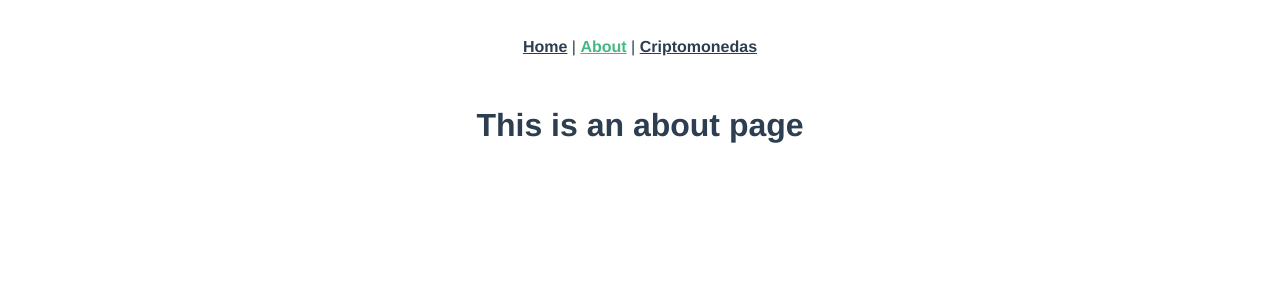
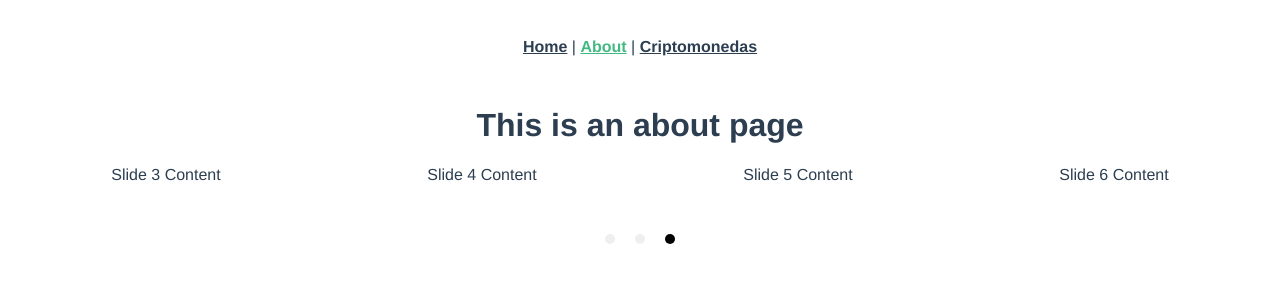
Before and after one commit to NachoRV/vue-vuex-js, a Vue app: page /about in a window 1280 px wide. Shown: the top 300 px of the page. Built offline with nearby package versions, Linux system fonts and the light colour scheme.

Commit message:
Carrousel ok

```diff
--- a/package.json
+++ b/package.json
@@ -9,7 +9,10 @@
   },
   "dependencies": {
     "axios": "^0.18.0",
+    "node-sass": "^4.10.0",
+    "popmotion": "^8.5.3",
     "vue": "^2.5.17",
+    "vue-carousel": "^0.16.0-rc2",
     "vue-router": "^3.0.1",
     "vuex": "^3.0.1"
   },
@@ -23,6 +26,7 @@
     "eslint-plugin-vue": "^5.0.0-0",
     "less": "^3.0.4",
     "less-loader": "^4.1.0",
+    "sass-loader": "^7.1.0",
     "vue-template-compiler": "^2.5.17"
   }
 }
--- /dev/null
+++ b/src/components/carousel.vue
@@ -0,0 +1,126 @@
+<template>
+<carousel :perPageCustom="[[768, 3], [1024, 4]]"
+          :navigationEnabled="true"
+          :autoplay="true">
+  <slide>
+    Slide 1 Content
+  </slide>
+  <slide>
+    Slide 2 Content
+  </slide>
+    <slide>
+    Slide 3 Content
+  </slide>
+  <slide>
+    Slide 4 Content
+  </slide>
+    <slide>
+    Slide 5 Content
+  </slide>
+  <slide>
+    Slide 6 Content
+  </slide>
+   <slide>
+    Slide 1 Content
+  </slide>
+  <slide>
+    Slide 2 Content
+  </slide>
+    <slide>
+    Slide 3 Content
+  </slide>
+  <slide>
+    Slide 4 Content
+  </slide>
+    <slide>
+    Slide 5 Content
+  </slide>
+  <slide>
+    Slide 6 Content
+  </slide>
+</carousel>
+</template>
+<script>
+/**
+ * Pagina con el carrousel
+ * https://ssense.github.io/vue-carousel/api/
+ */
+import { Carousel, Slide } from 'vue-carousel';
+export default {
+  components: {
+    Carousel,
+    Slide
+  },
+
+  data () {
+    return {
+      slides: [
+        {
+          title: 'I am Slide A',
+          id: 1
+        },
+        {
+          title: 'I am Slide B',
+          id: 2
+        },
+        {
+          title: 'I am Slide C',
+          id: 3
+        },
+        {
+          title: 'I am Slide D',
+          id: 4
+        },
+        {
+          title: 'I am Slide E',
+          id: 5
+        }
+      ]
+    }
+  },
+  methods: {
+    next () {
+      const first = this.slides.shift()
+      this.slides = this.slides.concat(first)
+    },
+    previous () {
+      const last = this.slides.pop()
+      this.slides = [last].concat(this.slides)
+    }
+  }
+}
+</script>
+<style>
+.carousel-view {
+  display: flex;
+  flex-direction: row;
+  align-items: center;
+}
+.carousel {
+  display: flex;
+  justify-content: center;
+  align-items: center;
+  overflow: hidden;
+
+  width: 100%;
+  min-height: 25em;
+}
+.slide {
+  flex: 0 0 20em;
+  height: 20em;
+  margin: 1em;
+  display: flex;
+  justify-content: center;
+  align-items: center;
+  border: 0.1em dashed #000;
+  border-radius: 50%;
+  transition: transform 0.3s ease-in-out;
+}
+.slide:first-of-type {
+  opacity: 0;
+}
+.slide:last-of-type {
+  opacity: 0;
+}
+
+</style>
--- a/src/views/About.vue
+++ b/src/views/About.vue
@@ -1,5 +1,15 @@
 <template>
   <div class="about">
     <h1>This is an about page</h1>
+    <carousel></carousel>
   </div>
 </template>
+<script>
+  import carousel from '@/components/carousel.vue';
+  export default {
+  name: 'about',
+  components: {
+    carousel,
+  },
+};
+</script>
--- a/src/views/criptomonedas.vue
+++ b/src/views/criptomonedas.vue
@@ -81,7 +81,6 @@ export default {
   /** se usan para manipular los elementos del data antes de renderizarlos y solo se evaluan si cambia el data */
   computed: {
     countMas10(){
-
       return this.count +10
     }
   }
```
Also changed, not shown: 1 other file (tests, documents, lock files or other folders).
